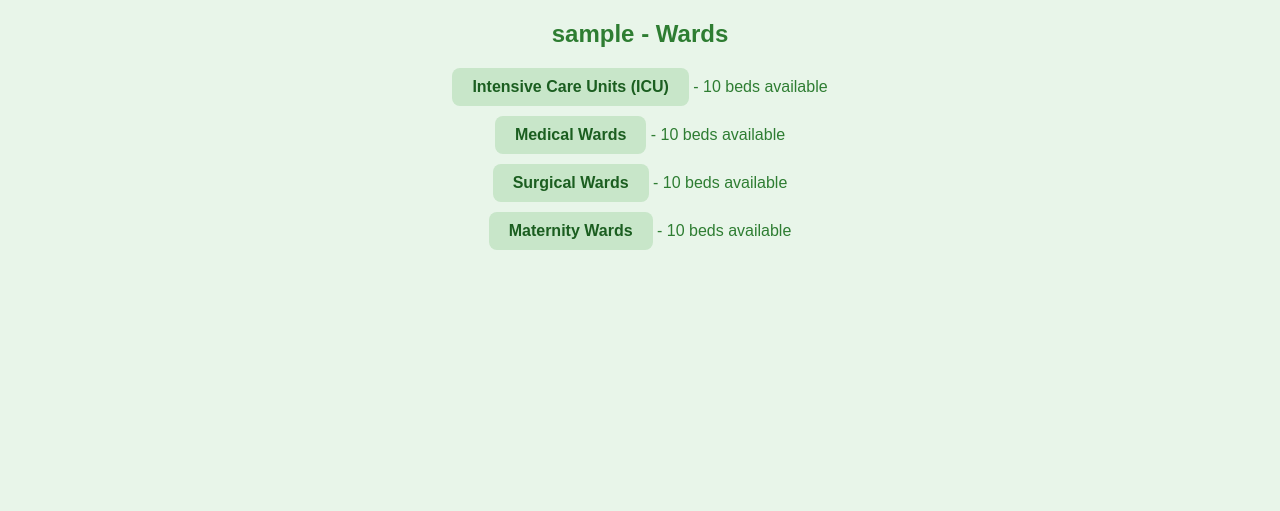
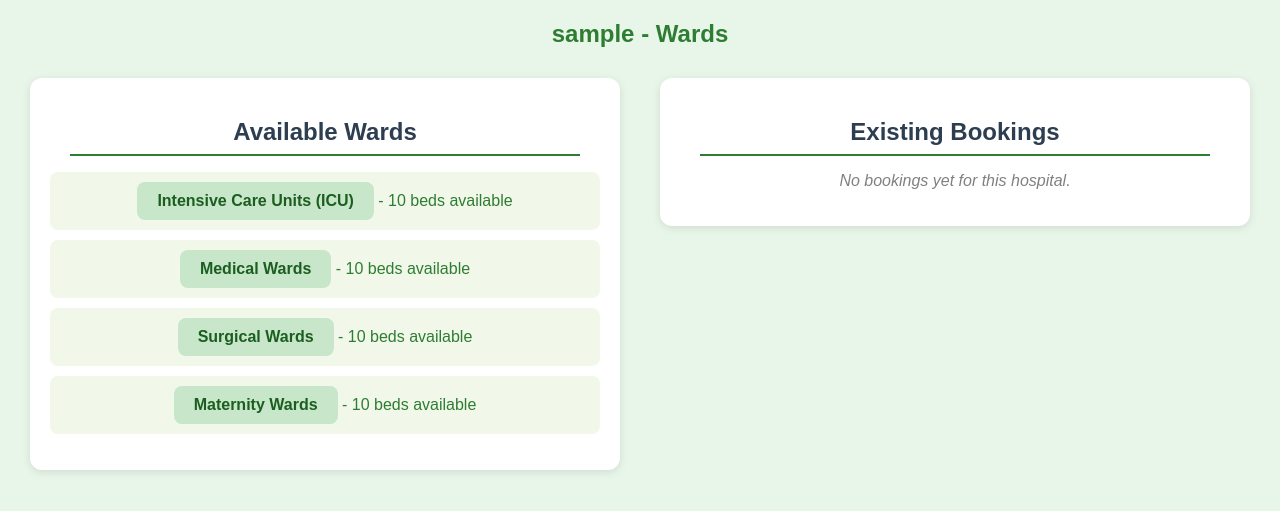
Before and after one commit to abhirup2911/MediSlotBook, a Flask app: a page that uses templates/hospital_detail.html in a window 1280 px wide. Shown: the top 511 px of the page. Run offline with Flask 3, Linux system fonts and the light colour scheme.

Commit message:
Update hospital_detail.html

```diff
--- a/templates/hospital_detail.html
+++ b/templates/hospital_detail.html
@@ -3,13 +3,89 @@
 <head>
   <title>{{ name }}</title>
   <link rel="stylesheet" href="{{ url_for('static', filename='style.css') }}">
+  <style>
+    .hospital-container {
+      display: flex;
+      justify-content: space-between;
+      align-items: flex-start;
+      gap: 40px;
+      margin-top: 30px;
+      padding: 0 30px;
+    }
+
+    .ward-list, .booking-summary {
+      flex: 1;
+      background: #ffffff;
+      padding: 20px;
+      border-radius: 12px;
+      box-shadow: 0 2px 8px rgba(0,0,0,0.1);
+    }
+
+    .ward-list h2, .booking-summary h2 {
+      color: #2c3e50;
+      border-bottom: 2px solid #2e7d32;
+      padding-bottom: 8px;
+      margin-bottom: 15px;
+    }
+
+    .ward-list ul, .booking-summary ul {
+      list-style: none;
+      padding: 0;
+    }
+
+    .ward-list li, .booking-summary li {
+      background: #f1f8e9;
+      margin-bottom: 10px;
+      padding: 10px;
+      border-radius: 8px;
+      transition: 0.3s ease;
+    }
+
+    .ward-list li:hover {
+      background: #dcedc8;
+      transform: scale(1.02);
+    }
+
+    .empty {
+      color: gray;
+      font-style: italic;
+    }
+  </style>
 </head>
 <body>
   <h2>{{ name }} - Wards</h2>
-  <ul>
-    {% for ward, beds in wards.items() %}
-      <li><a href="{{ url_for('ward_booking', hospital=name, ward=ward) }}">{{ ward }}</a> - <span>{{ beds }} beds available</span></li>
-    {% endfor %}
-  </ul>
+
+  <div class="hospital-container">
+    <!-- Left side: wards -->
+    <div class="ward-list">
+      <h2>Available Wards</h2>
+      <ul>
+        {% for ward, beds in wards.items() %}
+          <li>
+            <a href="{{ url_for('ward_booking', hospital=name, ward=ward) }}">{{ ward }}</a>
+            - <span>{{ beds }} beds available</span>
+          </li>
+        {% endfor %}
+      </ul>
+    </div>
+
+    <!-- Right side: current bookings -->
+    <div class="booking-summary">
+      <h2>Existing Bookings</h2>
+      {% if hospital_bookings %}
+        <ul>
+          {% for b in hospital_bookings %}
+            <li>
+              {{ b.ward }} – {{ b.beds }} bed{{ 's' if b.beds > 1 else '' }} booked
+              from {{ b.from|datetimeformat('%d %b %Y') if b.from else b.from }}
+              to {{ b.to|datetimeformat('%d %b %Y') if b.to else b.to }}
+            </li>
+          {% endfor %}
+        </ul>
+      {% else %}
+        <p class="empty">No bookings yet for this hospital.</p>
+      {% endif %}
+    </div>
+  </div>
 </body>
 </html>
```
